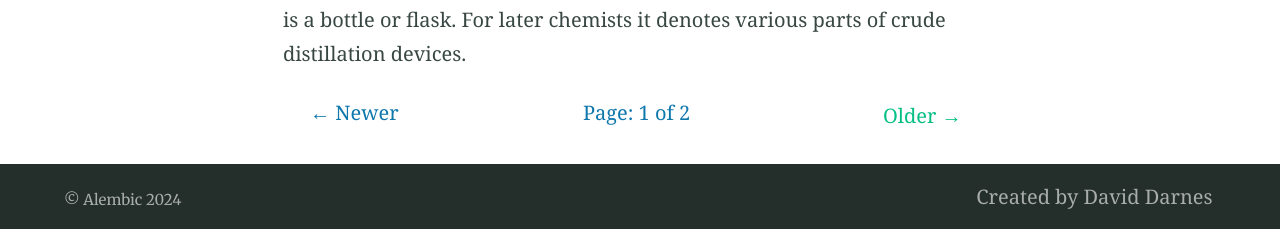
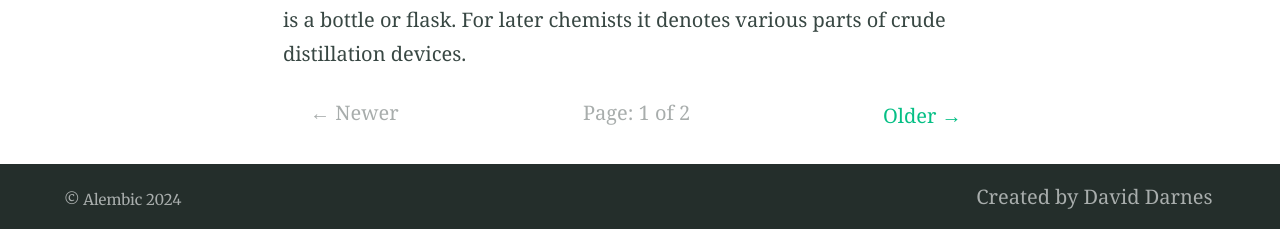
Before and after one commit to alenaernst/alenaernst.github.io, a Jekyll site: the page built from blog/index.html, in a window 1280 px wide. Shown: the part 1002-1231 px from the top of the page. Built offline with Jekyll 4.4.1, drawn with Linux system fonts in a browser that asks for light colours; the list of posts is cut into pages by our own code.

Commit message:
Update _theme.scss

```diff
--- a/_sass/_theme.scss
+++ b/_sass/_theme.scss
@@ -107,7 +107,7 @@ body {
 .nav--paginator {
   @include flexbox;
   @include justify-content(space-between);
-  color: #0e77ab;
+  color: $captionColour;
   text-align: center;
 }
 
```
